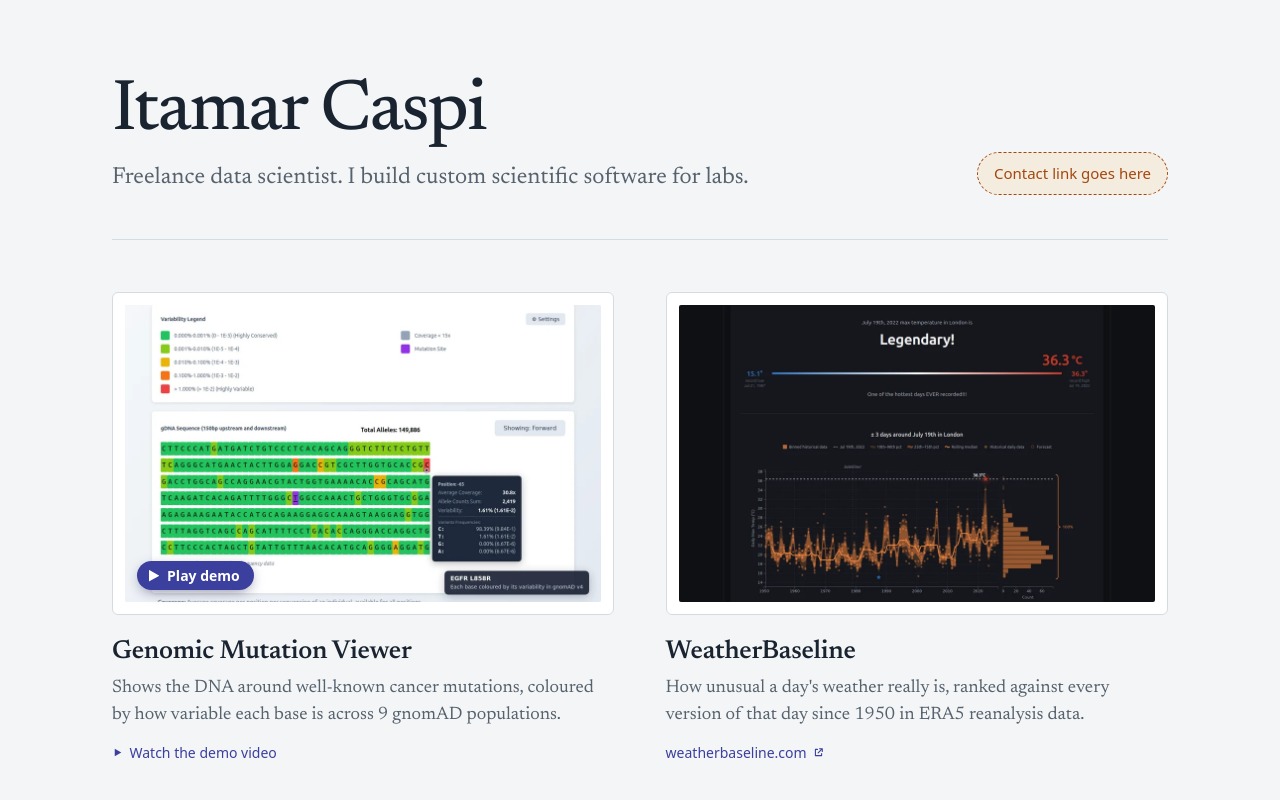
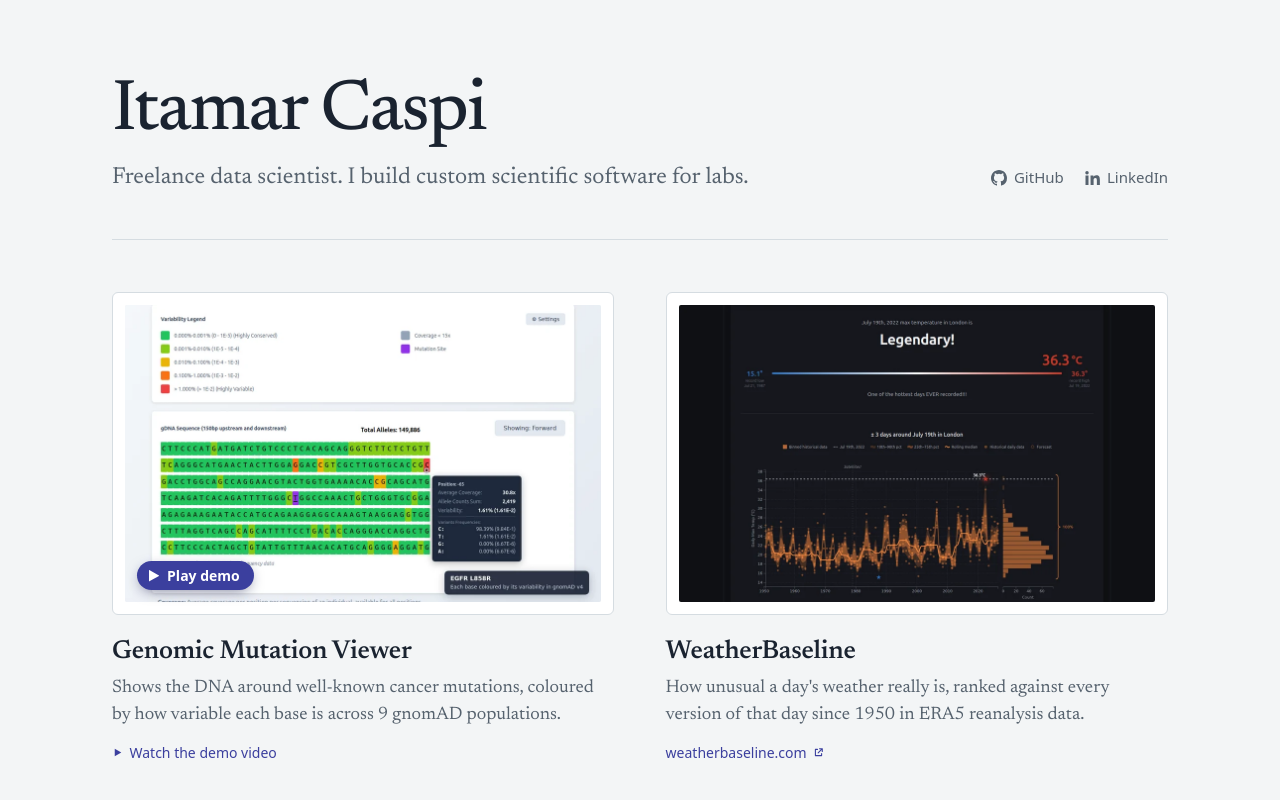
Before and after one commit to theitush/theitush.github.io, a plain HTML site: page index.html in a window 1280 px wide. Shown: the top 800 px of the page. Drawn offline with Linux system fonts and the light colour scheme.

Commit message:
Portfolio copy: AccuNGS, Yajna and ToLaD one-liners, GitHub and LinkedIn header links
Refs lead-machine#188

Co-Authored-By: Claude Opus 5.5 <noreply@anthropic.com>

```diff
--- a/index.html
+++ b/index.html
@@ -30,8 +30,10 @@
       <h1>Itamar Caspi</h1>
       <p class="tagline">Freelance data scientist. I build custom scientific software for labs.</p>
     </div>
-    <!-- CONTACT LINK: Ita to supply (email, LinkedIn or a booking link). Replace this span with an <a class="contact" href="...">. -->
-    <span class="contact contact-todo">Contact link goes here</span>
+    <nav class="elsewhere" aria-label="Elsewhere">
+      <a href="https://github.com/theitush" target="_blank" rel="noopener"><svg viewBox="0 0 16 16" width="16" height="16" aria-hidden="true" focusable="false"><path fill="currentColor" d="M8 0C3.58 0 0 3.58 0 8c0 3.54 2.29 6.53 5.47 7.59.4.07.55-.17.55-.38 0-.19-.01-.82-.01-1.49-2.01.37-2.53-.49-2.69-.94-.09-.23-.48-.94-.82-1.13-.28-.15-.68-.52-.01-.53.63-.01 1.08.58 1.23.82.72 1.21 1.87.87 2.33.66.07-.52.28-.87.51-1.07-1.78-.2-3.64-.89-3.64-3.95 0-.87.31-1.59.82-2.15-.08-.2-.36-1.02.08-2.12 0 0 .67-.21 2.2.82a7.6 7.6 0 0 1 4 0c1.53-1.04 2.2-.82 2.2-.82.44 1.1.16 1.92.08 2.12.51.56.82 1.27.82 2.15 0 3.07-1.87 3.75-3.65 3.95.29.25.54.73.54 1.48 0 1.07-.01 1.93-.01 2.2 0 .21.15.46.55.38A8.01 8.01 0 0 0 16 8c0-4.42-3.58-8-8-8z"/></svg><span>GitHub</span></a>
+      <a href="https://www.linkedin.com/in/itamar-caspi-854751157" target="_blank" rel="noopener"><svg viewBox="0 0 16 16" width="16" height="16" aria-hidden="true" focusable="false"><path fill="currentColor" d="M1.5 5.5h3v9.5h-3zM3 .9a1.75 1.75 0 1 1 0 3.5A1.75 1.75 0 0 1 3 .9zM6.5 5.5h2.9v1.3h.04c.4-.76 1.38-1.56 2.84-1.56 3.04 0 3.6 2 3.6 4.6V15h-3v-4.6c0-1.1-.02-2.5-1.52-2.5s-1.76 1.2-1.76 2.43V15h-3z"/></svg><span>LinkedIn</span></a>
+    </nav>
   </header>
 
   <main>
@@ -68,7 +70,7 @@
                  alt="ToLaD showing the mammal tree from 195 million years ago to now, each branch as wide as the number of individuals in it.">
           </span>
           <h2>ToLaD</h2>
-          <p class="blurb">A zoomable tree of life where every leaf is an individual organism, alive or dead.</p>
+          <p class="blurb">The tree of life as a spindle diagram, or Romerogram, where each branch's width is that population's size through time.</p>
           <span class="dest dest-out">theitush.github.io/ToLaD</span>
         </a>
       </li>
@@ -93,7 +95,7 @@
                  alt="Yajna's Today page with a short sample journal entry and three sample todos.">
           </span>
           <h2>Yajna</h2>
-          <p class="blurb">A journaling, notes and todos app with no backend. Your entries live in your browser and your own Google Drive.</p>
+          <p class="blurb">A journaling, notes and todos app. It works offline first and syncs through your own Google Drive.</p>
           <span class="dest dest-out">theitush.github.io/yajna</span>
         </a>
       </li>
@@ -105,7 +107,7 @@
                  alt="The PyAccuNGS README on GitHub, introducing AccuNGS as the main computational pipeline used by the Stern Lab.">
           </span>
           <h2>AccuNGS, Stern Lab pipeline</h2>
-          <p class="blurb">Accurate variant calling from NGS data, built on overlapping paired-end reads so each base is read twice. I was the main developer of the Python version.</p>
+          <p class="blurb">Accurate variant calling from NGS data, built on overlapping paired-end reads so each base is read twice. A Python fork of the Stern Lab's original Perl pipeline.</p>
           <span class="dest dest-out">github.com/Stern-Lab/PyAccuNGS</span>
         </a>
         <p class="credit">Built for the Stern Lab, Tel Aviv University</p>
--- a/style.css
+++ b/style.css
@@ -99,25 +99,23 @@ a { color: inherit; }
   color: var(--muted);
 }
 
-.contact {
+.elsewhere {
+  display: flex;
+  gap: 1.25rem;
   font-family: var(--sans);
   font-size: 0.9375rem;
   font-weight: 500;
-  color: var(--accent);
+}
+.elsewhere a {
+  display: inline-flex;
+  align-items: center;
+  gap: 0.45rem;
+  color: var(--muted);
   text-decoration: none;
-  padding: 0.55rem 1rem;
-  border: 1px solid currentColor;
-  border-radius: 999px;
-  white-space: nowrap;
+  padding: 0.35rem 0;
 }
-a.contact:hover { background: var(--accent); color: var(--mat); }
-
-/* Placeholder until Ita gives the link. Remove .contact-todo with it. */
-.contact-todo {
-  color: #a3470f;
-  border-style: dashed;
-  background: rgb(255 170 60 / 12%);
-}
+.elsewhere a:hover { color: var(--accent); }
+.elsewhere svg { flex: none; }
 
 /* ---------- Works ---------- */
 
```
